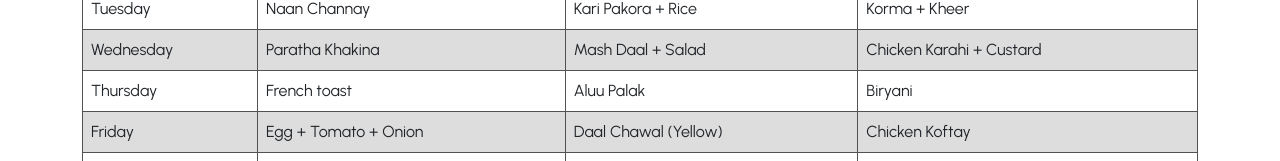
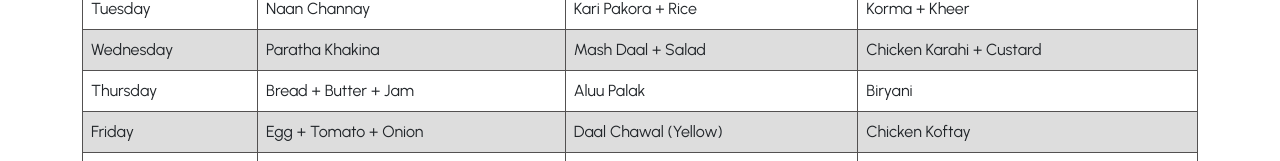
Before and after one commit to fatehmehmood123/Mess-Menu, a React (Create React App) app: page /weekly in a window 1280 px wide. Shown: the part 238-399 px from the top of the page. Built offline with nearby package versions, Linux system fonts and the light colour scheme.

Commit message:
thursday breakfast

```diff
--- a/src/components/WeekContainer.js
+++ b/src/components/WeekContainer.js
@@ -32,7 +32,7 @@ export default function WeekContainer(props) {
                     </tr>
                     <tr>
                         <td>Thursday</td>
-                        <td>French toast</td>
+                        <td>Bread + Butter + Jam</td>
                         <td>Aluu Palak</td>
                         <td>Biryani</td>
                     </tr>
```
